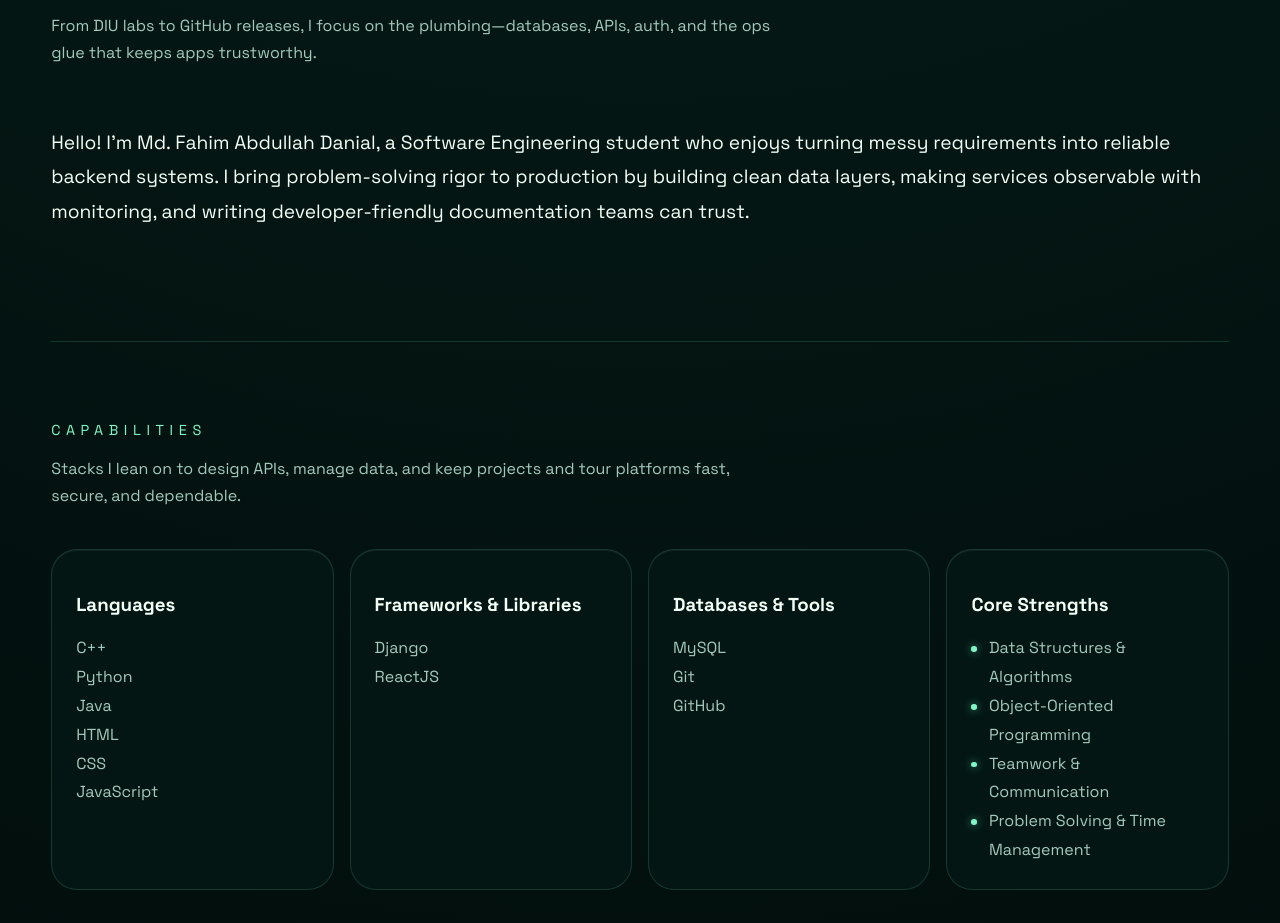
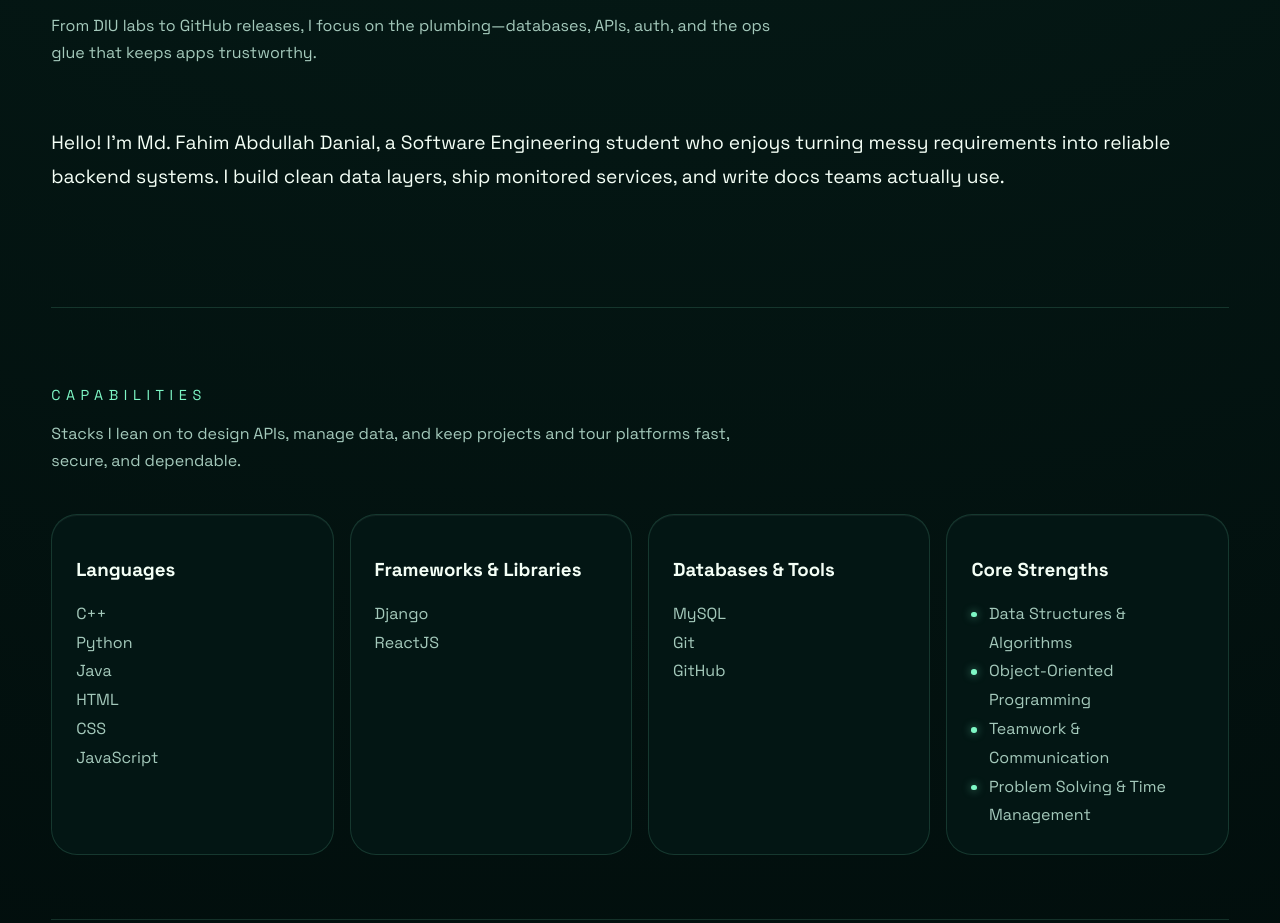
Before and after one commit to fahim-danial/Portfolio, a React (Vite) app: page / in a window 1280 px wide. Shown: the part 1140-2063 px from the top of the page. Built offline with nearby package versions, Linux system fonts and the light colour scheme; a web font is replaced by a local one.

Commit message:
Simplify About sentence

```diff
--- a/src/sections/About.jsx
+++ b/src/sections/About.jsx
@@ -32,7 +32,7 @@ export function About() {
           transition={{ duration: 0.6 }}
           viewport={{ amount: 0.45 }}
         >
-          Hello! I’m Md. Fahim Abdullah Danial, a Software Engineering student who enjoys turning messy requirements into reliable backend systems. I bring problem-solving rigor to production by building clean data layers, making services observable with monitoring, and writing developer-friendly documentation teams can trust.
+          Hello! I’m Md. Fahim Abdullah Danial, a Software Engineering student who enjoys turning messy requirements into reliable backend systems. I build clean data layers, ship monitored services, and write docs teams actually use.
         </motion.p>
         <div className="about-cards">
           {focusAreas.map((area, index) => (
```
